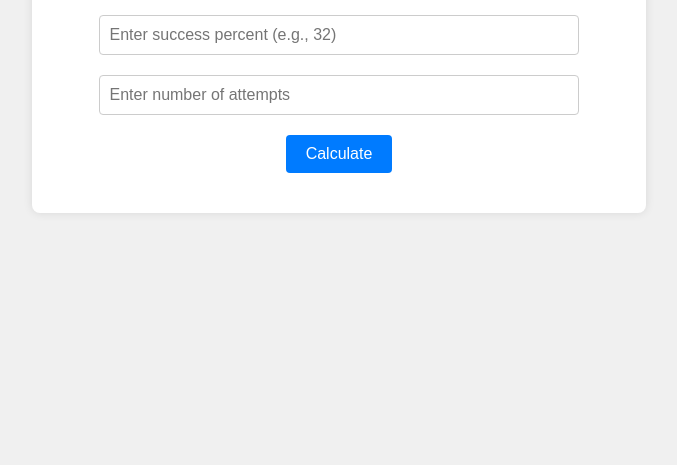
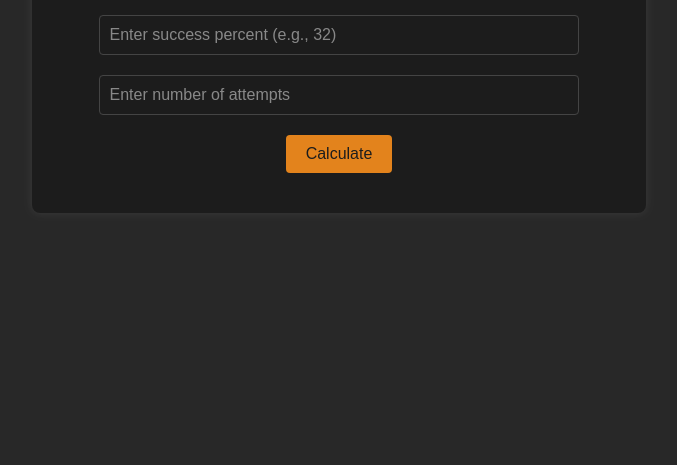
Before and after one commit to TesterNA/chance, a plain HTML site: page index.html in a window 1280 px wide. Shown: the part 335-800 px from the top of the page, without its empty margins (301-978 px from the left). Drawn offline with Linux system fonts and the light colour scheme.

Commit message:
Update index.html

```diff
--- a/index.html
+++ b/index.html
@@ -6,6 +6,9 @@
     <meta name="viewport" content="width=device-width, initial-scale=1.0">
     <title>Success Chance Calculator</title>
     <style>
+        html {
+            filter: invert(0.8) contrast(1.3);
+        }
         body {
             font-family: Arial, sans-serif;
             background-color: #f0f0f0;
```
